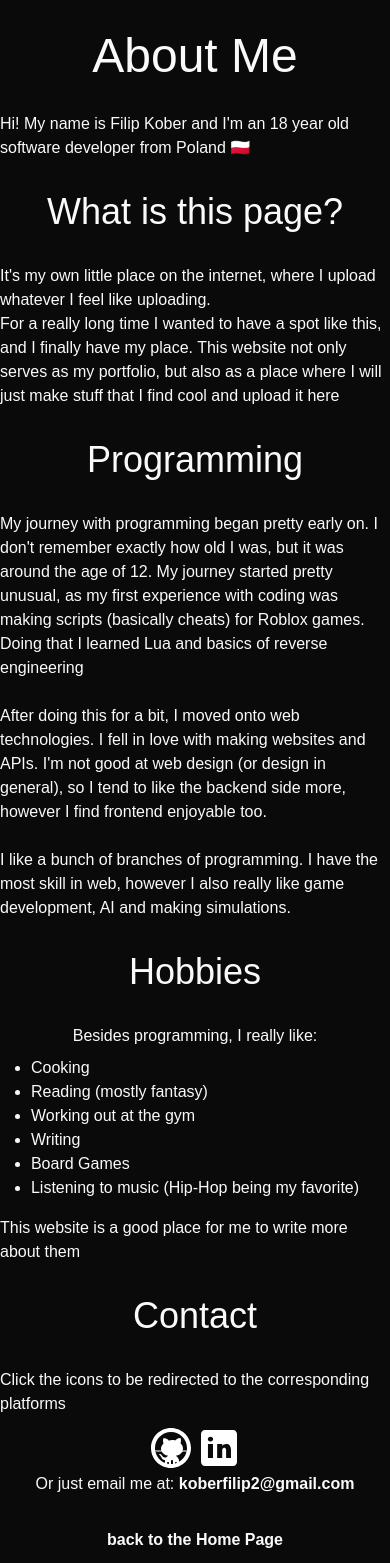
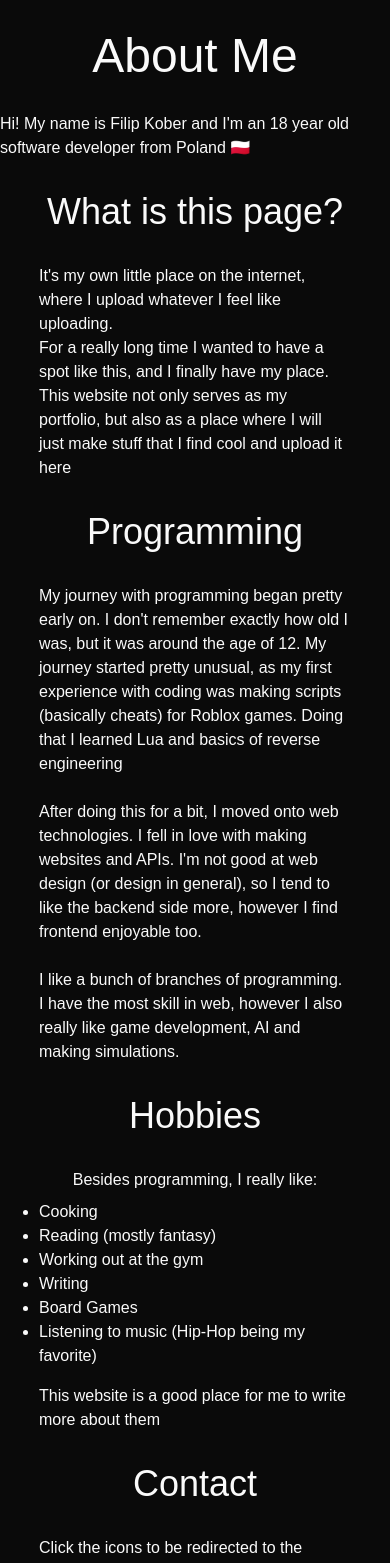
Before and after one commit to filipkober/me, a Next.js app: page /about in a window 390 px wide. Shown: the top 1563 px of the page. Built offline with nearby package versions, Linux system fonts and the light colour scheme.

Commit message:
fix width scaling

```diff
--- a/app/about/page.tsx
+++ b/app/about/page.tsx
@@ -18,18 +18,18 @@ if([18,80,81,82,83,84,85,86,87,88,89].find(e => e === myAge)) n = true;
 const AboutMe = () => {
 
     return (
-        <div className="w-screen h-screen flex items-center flex-col mb-16">
+        <div className="flex items-center flex-col mb-16">
             <h1 className="mt-8 text-5xl mb-8">About Me</h1>
             <p>Hi! My name is Filip Kober and I&apos;m a{n && "n"} {myAge} year old software developer from Poland 🇵🇱</p>
             <h2 className="mt-8 text-4xl mb-8">What is this page?</h2>
-            <p className="lg:max-w-[25%] text-wrap">
+            <p className="lg:max-w-[25%] max-w-[80%] text-wrap">
                 It&apos;s my own little place on the internet, where I upload whatever I feel like uploading. <br/>
                 For a really long time I wanted to have a spot like this, and I finally have my place.
                 This website not only serves as my portfolio, but also as a place where I will just make stuff that I find
                 cool and upload it here
             </p>
             <h2 className="mt-8 text-4xl mb-8">Programming</h2>
-            <p className="lg:max-w-[25%] text-wrap">
+            <p className="lg:max-w-[25%] max-w-[80%] text-wrap">
                 My journey with programming began pretty early on. I don&apos;t remember exactly how old I was,
                 but it was around the age of 12. My journey started pretty unusual, as my first experience with coding
                 was making scripts (basically cheats) for Roblox games. Doing that I learned Lua and basics of reverse engineering <br /><br />
@@ -38,10 +38,10 @@ const AboutMe = () => {
                 I like a bunch of branches of programming. I have the most skill in web, however I also really like game development, AI and making simulations.
             </p>
             <h2 className="mt-8 text-4xl mb-8">Hobbies</h2>
-            <p className="lg:max-w-[25%] text-wrap mb-2">
+            <p className="lg:max-w-[25%] max-w-[80%] text-wrap mb-2">
                 Besides programming, I really like:
             </p>
-            <ul className="list-disc lg:max-w-[25%] text-wrap mb-4">
+            <ul className="list-disc lg:max-w-[25%] max-w-[80%] text-wrap mb-4">
                     <li>Cooking</li>
                     <li>Reading (mostly fantasy)</li>
                     <li>Working out at the gym</li>
@@ -49,21 +49,21 @@ const AboutMe = () => {
                     <li>Board Games</li>
                     <li>Listening to music (Hip-Hop being my favorite)</li>
             </ul>
-            <p className="lg:max-w-[25%] text-wrap">
+            <p className="lg:max-w-[25%] max-w-[80%] text-wrap">
                 This website is a good place for me to write more about them
             </p>
             <h2 className="mt-8 text-4xl mb-8">Contact</h2>
-            <p className="lg:max-w-[25%] text-wrap mb-2">
+            <p className="lg:max-w-[25%] max-w-[80%] text-wrap mb-2">
                 Click the icons to be redirected to the corresponding platforms
             </p>
             <div className="flex flex-row flex-wrap">
                 <Link href={"https://github.com/filipkober"} target="_blank"><Image src={github} alt={"GitHub logo"} width={48} /></Link>
                 <Link href={"https://www.linkedin.com/in/filip-kober/"} target="_blank"><Image src={linkedin} alt={"LinkedIn logo"} width={48} /></Link>
             </div>
-            <p className="lg:max-w-[25%] text-wrap mb-8">
+            <p className="lg:max-w-[25%] max-w-[80%] text-wrap mb-8">
                 Or just email me at: <Link href={"mailto:koberfilip2@gmail.com"} className="font-bold">koberfilip2@gmail.com</Link>
             </p>
-            <p className="lg:max-w-[25%] mt-auto pb-4">
+            <p className="lg:max-w-[25%] max-w-[80%] mt-auto pb-4">
                 <Link href={"/"} className="font-bold">back to the Home Page</Link>
             </p>
         </div>
```
